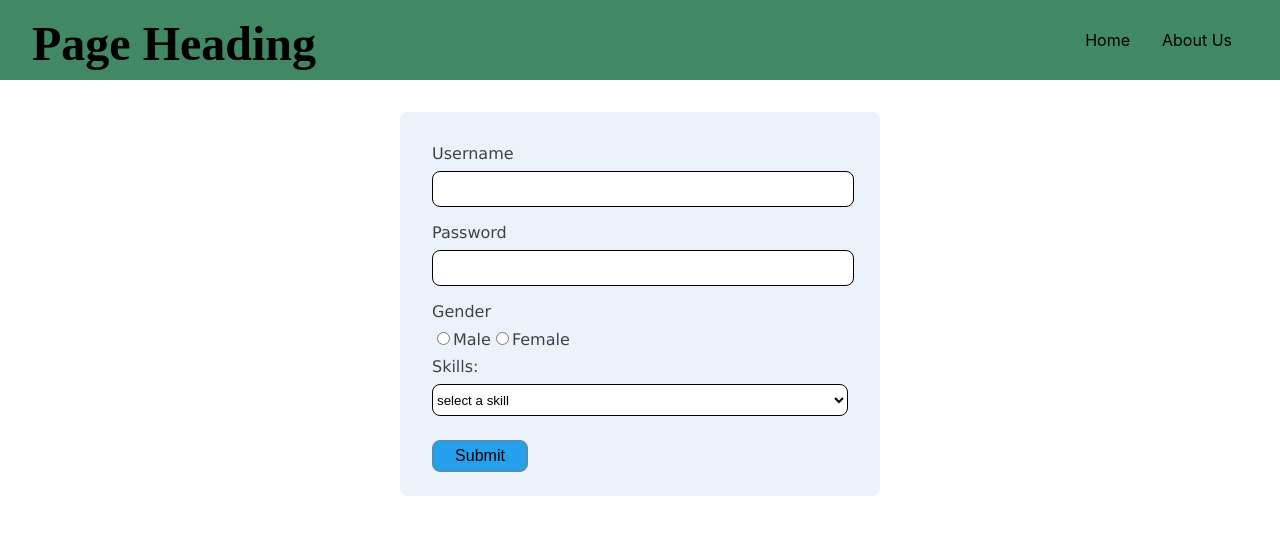
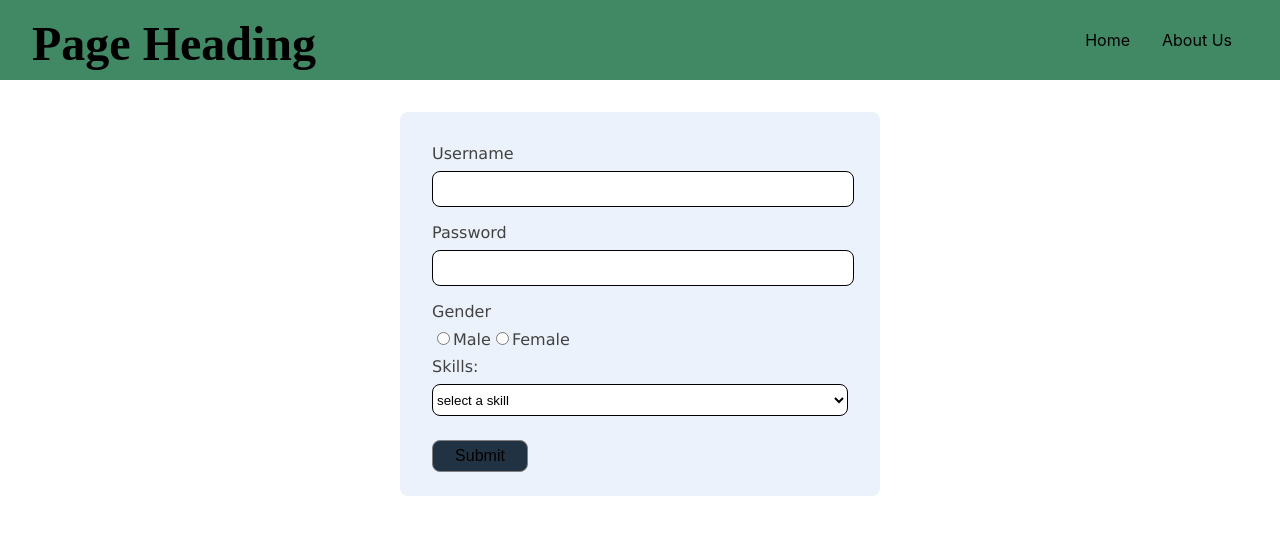
Before and after one commit to ashw-ani/landing-page, a React (Create React App) app: page / in a window 1280 px wide. Shown: the top 534 px of the page. Built offline with nearby package versions, Linux system fonts and the light colour scheme.

Commit message:
Update PageForm.module.css

```diff
--- a/src/Components/PageForm/PageForm.module.css
+++ b/src/Components/PageForm/PageForm.module.css
@@ -43,7 +43,7 @@ option {
   margin: 0.5rem 0;
   border: 1px solid grey;
   border-radius: 0.5rem;
-  background-color: #24a0ed;
+  background-color: #213343;
   transition: all 0.2s;
   font-size: 1rem;
 }
```
